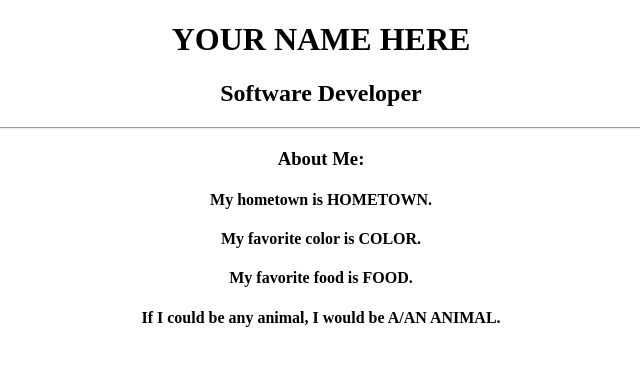
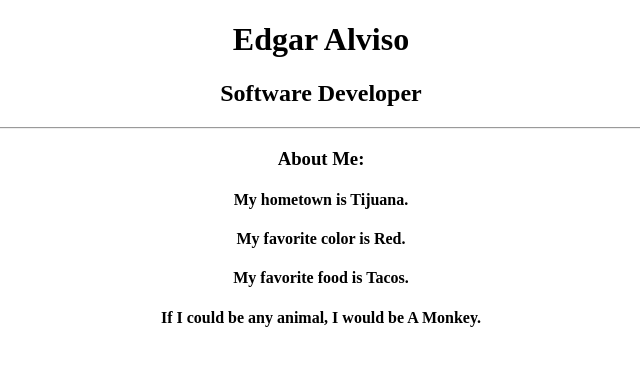
Before and after one commit to Edgaso/profile-ea, a plain HTML site: page index.html in a window 1280 px wide. Shown: the whole page, without its empty margins (319-959 px from the left). Drawn offline with Linux system fonts and the light colour scheme.

Commit message:
edited content

```diff
--- a/index.html
+++ b/index.html
@@ -7,14 +7,14 @@
 		  </head>
 		  <body>
 			<div align="center">
-				<h1>YOUR NAME HERE</h1>
+				<h1>Edgar Alviso</h1>
 				<h2>Software Developer</h2>
 				<hr>
 				<h3>About Me:</h3>
-					<h4>My hometown is HOMETOWN.</h4>
-					<h4>My favorite color is COLOR.</h4>
-					<h4>My favorite food is FOOD.</h4>
-					<h4>If I could be any animal, I would be A/AN ANIMAL.</h4>
+					<h4>My hometown is Tijuana.</h4>
+					<h4>My favorite color is Red.</h4>
+					<h4>My favorite food is Tacos.</h4>
+					<h4>If I could be any animal, I would be A Monkey.</h4>
 			</div>
 		  </body>
 		</html>
```
